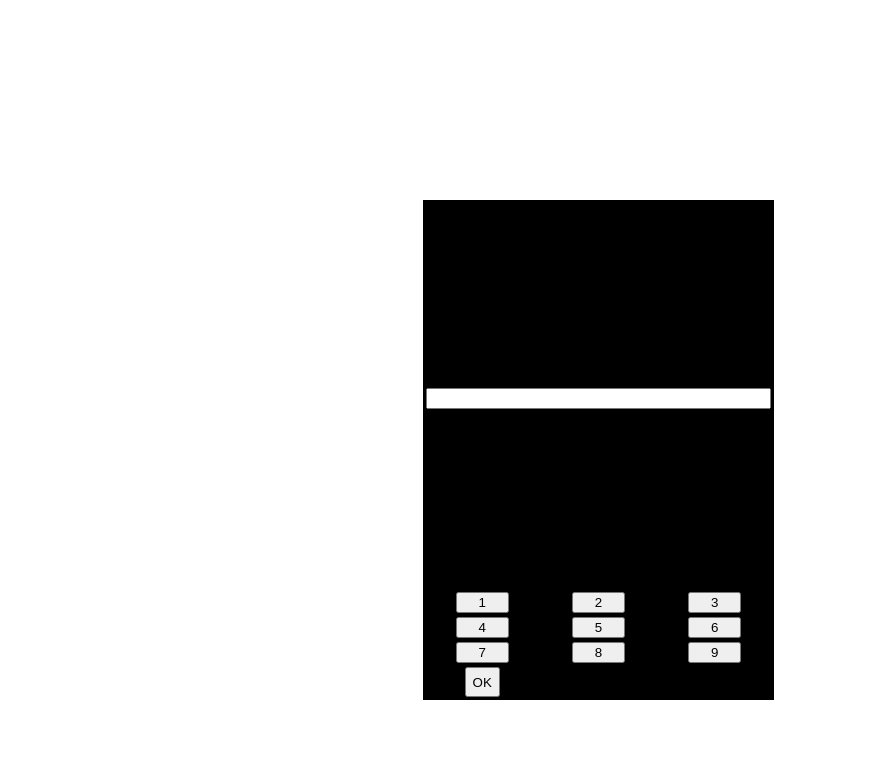
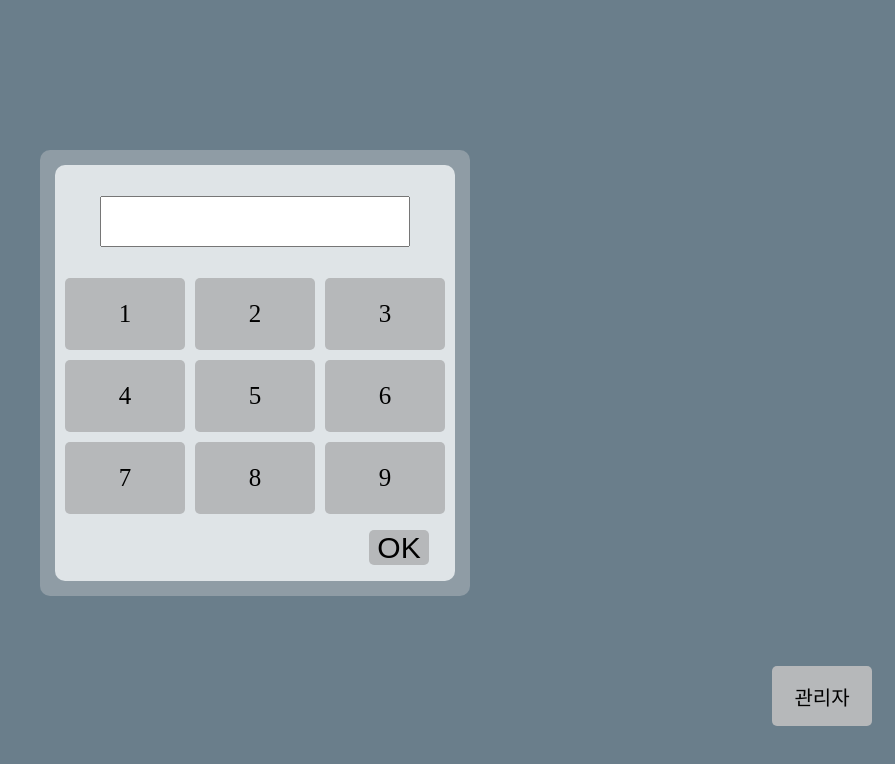
Before and after one commit to D3S-Hackathon-12/D3S_Web, a plain HTML site: page 숫자버튼.html in a window 1280 px wide. Shown: the whole page, without its empty margins (385-1280 px from the left). Drawn offline with nearby package versions, Linux system fonts and the light colour scheme.

Commit message:
Fixed 숫자버튼.html and add button on index.html

```diff
--- /dev/null
+++ b/button.css
@@ -0,0 +1,63 @@
+body {
+  background: #6a7e8b;
+}
+
+#card {
+  border-radius: 10px;
+  background-color: #8f9ca5;
+  margin: auto;
+  margin-top: 150px;
+  width: 400px;
+  padding: 15px;
+}
+
+#num_table {
+  border-radius: 10px;
+  text-align: center;
+  width: 100%;
+  background-color: #dfe4e7;
+}
+
+#number {
+  width: 80%;
+  font-size: 40px;
+  margin: 20px;
+  margin-bottom: 20px;
+}
+
+#num_table tr:nth-child(2) td, #num_table tr:nth-child(3) td, #num_table tr:nth-child(4) td {
+  width: 70px;
+  font-size: 25px;
+  background-color:#b6b8ba;
+  border-radius: 5px;
+  height: 70px;
+}
+
+#submit_button {
+  font-size: 30px;
+  background-color: #b6b8ba;
+  height: 35px;
+  width: 60px;
+  border-radius: 5px;
+  border: 0;
+  margin: 5px;
+  float: right;
+  margin-right: 15px;
+}
+
+#admin_button {
+  background-color: #b6b8ba;
+  font-size: 20px;
+  height: 60px;
+  width: 100px;
+  border-radius: 5px;
+  border: 0;
+  float: right;
+  margin-top: 70px;
+  margin-right: 15px;
+}
+
+#num_table tr:nth-child(2) td:hover, #num_table tr:nth-child(3) td:hover, #num_table tr:nth-child(4) td:hover, #admin_button:hover, #submit_button:hover {
+  background-color: #989999;
+  font-weight: bold;
+}
--- /dev/null
+++ b/button.js
@@ -0,0 +1,35 @@
+$('#btn1').on("click", function () {
+  $('#number').attr('value', $('#number').attr('value') + '1');
+});
+
+$('#btn2').on("click", function () {
+  $('#number').attr('value', $('#number').attr('value') + '2');
+});
+
+$('#btn3').on("click", function () {
+  $('#number').attr('value', $('#number').attr('value') + '3');
+});
+
+$('#btn4').on("click", function () {
+  $('#number').attr('value', $('#number').attr('value') + '4');
+});
+
+$('#btn5').on("click", function () {
+  $('#number').attr('value', $('#number').attr('value') + '5');
+});
+
+$('#btn6').on("click", function () {
+  $('#number').attr('value', $('#number').attr('value') + '6');
+});
+
+$('#btn7').on("click", function () {
+  $('#number').attr('value', $('#number').attr('value') + '7');
+});
+
+$('#btn8').on("click", function () {
+  $('#number').attr('value', $('#number').attr('value') + '8');
+});
+
+$('#btn9').on("click", function () {
+  $('#number').attr('value', $('#number').attr('value') + '9');
+});
--- a/숫자버튼.html
+++ b/숫자버튼.html
@@ -1,63 +1,40 @@
 <!DOCTYPE html>
 <html>
-<meta charset="EUC-KR">
-<style>
-    #table {
-        margin-left: 800px;
-        margin-top: 200px;
-        width: 300px;
-        height: 500px;
-    }
-    #table tr > td {
-        width: calc(100% / 3);
-    }
-
-
-</style>
-<form name="form">
-    <table id="table" width="200" border="0" bgcolor="black">
+  <head>
+    <meta charset="utf-8">
+    <link rel="stylesheet" href="button.css">
+    <title>Button</title>
+  </head>
+  <body>
+    <div id="card">
+      <form method="post">
+        <table id="num_table" cellspacing="10px">
           <tr>
-        <tr>
-            <td colspan="3" height="10">
-            </td>
-        </tr>
-        <tr align="center">
-            <td colspan="3"><input type="text" name="type" size="40" height="8"></td>
+            <td colspan="3"><input type="text" id="number" name="number" value="" readonly></td>
           </tr>
           <tr>
-            <td colspan="3" height="6">
-            </td>
+            <td id="btn1">1</td>
+            <td id="btn2">2</td>
+            <td id="btn3">3</td>
           </tr>
-
-
-        <tr align="center">
-            <td height="4"><input type="button" value="    1    " onclick="form.type.value+='1'"></td>
-            <td height="4"><input type="button" value="    2    " onclick="form.type.value+='2'"></td>
-            <td height="4"><input type="button" value="    3    " onclick="form.type.value+='3'"></td>
+          <tr>
+            <td id="btn4">4</td>
+            <td id="btn5">5</td>
+            <td id="btn6">6</td>
           </tr>
-
-        <tr align="center">
-            <td height="4"><input type="button" value="    4    " onclick="form.type.value+='4'"></td>
-            <td height="4"><input type="button" value="    5    " onclick="form.type.value+='5'"></td>
-            <td height="4"><input type="button" value="    6    " onclick="form.type.value+='6'"></td>
+          <tr>
+            <td id="btn7">7</td>
+            <td id="btn8">8</td>
+            <td id="btn9">9</td>
           </tr>
-        <tr align="center">
-            <td height="4"><input type="button" value="    7    " onclick="form.type.value+='7'"></td>
-            <td height="4"><input type="button" value="    8    " onclick="form.type.value+='8'"></td>
-            <td height="4"><input type="button" value="    9    " onclick="form.type.value+='9'"></td>
-
+          <tr>
+            <td colspan="3"><input type="submit" value="OK" id="submit_button"></td>
           </tr>
-
-        <tr align="center">
-
-            <td rowspan="2" width="50" height="2"><input type="button" value="OK" style="height:30px" >
-            </td>
-        </tr>
-
         </table>
       </form>
+    </div>
+    <button type="button" id="admin_button">관리자</button>
+    <script src="https://code.jquery.com/jquery-3.1.1.js" integrity="sha256-16cdPddA6VdVInumRGo6IbivbERE8p7CQR3HzTBuELA=" crossorigin="anonymous"></script>
+    <script type="text/javascript" src="button.js"></script>
   </body>
-
 </html>
-
-<!--   크롬 기준 -->
```
Also changed, not shown: index.css (+17 -1 lines), index.html (+3 -0 lines), index.js (added, +7 -0 lines). Lines whose indentation alone changed are shown as unchanged.
